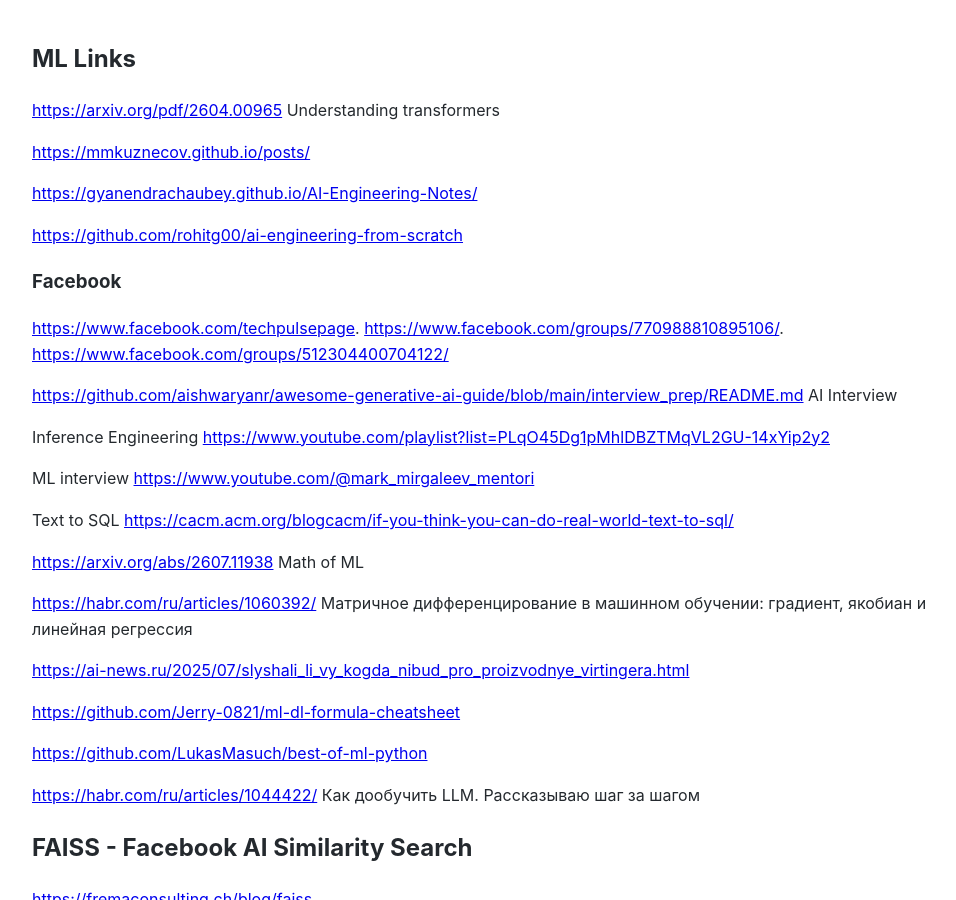
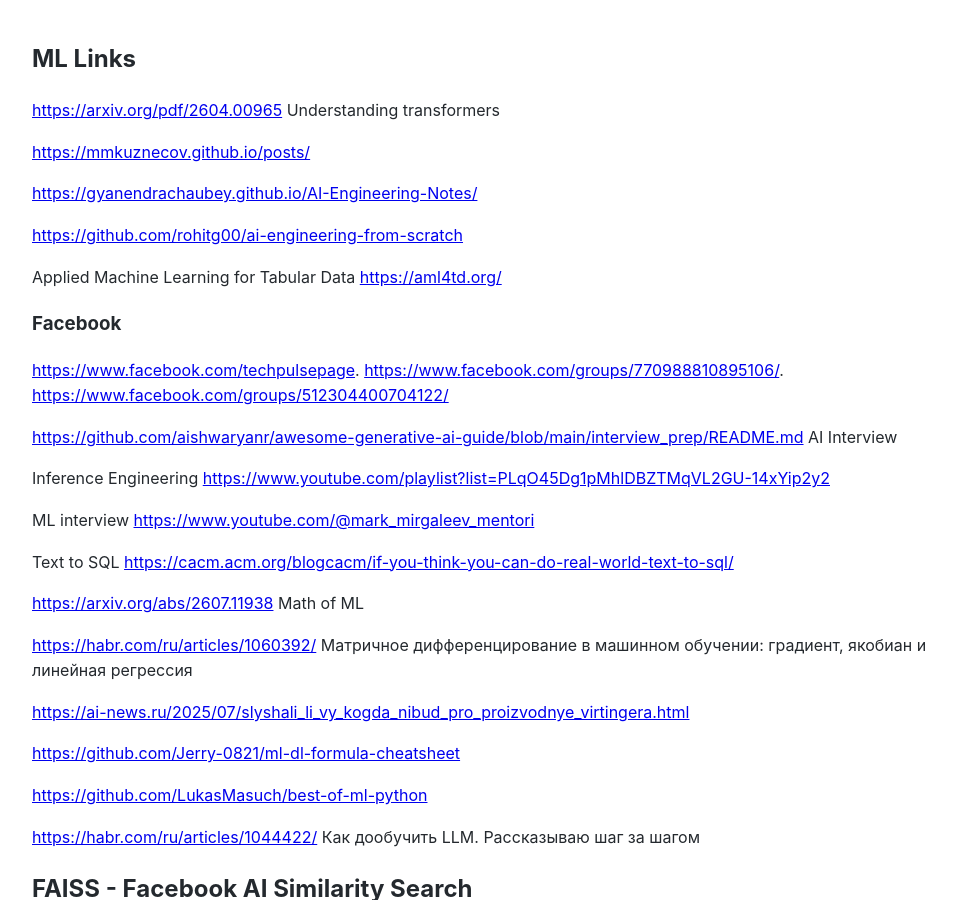
Before and after one commit to Michael-Lubinsky/michael-lubinsky.github.com, a Jekyll site: the page built from ml/mamba.md, in a window 1280 px wide and 900 px high. Shown: the whole window, without its empty margins (158-1114 px from the left). Built offline with Jekyll 4.4.1, drawn with Linux system fonts in a browser that asks for light colours; our own code applies the rules of GitHub Pages for plain Markdown files.

Commit message:
Add resource link for Applied Machine Learning
Added a new resource link for Applied Machine Learning for Tabular Data.

```diff
--- a/ml/mamba.md
+++ b/ml/mamba.md
@@ -8,6 +8,9 @@
 <https://gyanendrachaubey.github.io/AI-Engineering-Notes/>
 
 <https://github.com/rohitg00/ai-engineering-from-scratch>
+
+
+Applied Machine Learning for Tabular Data <https://aml4td.org/>
 
 ### Facebook
 <https://www.facebook.com/techpulsepage>.
```
